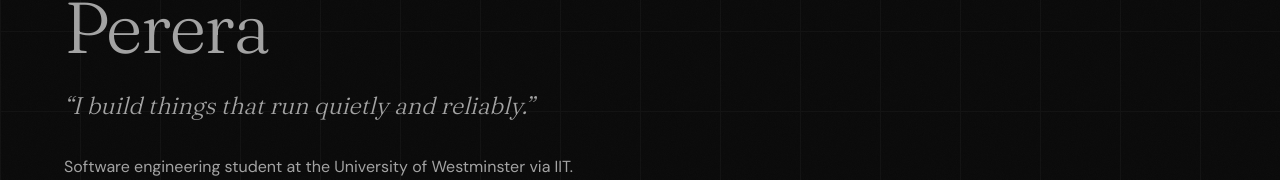
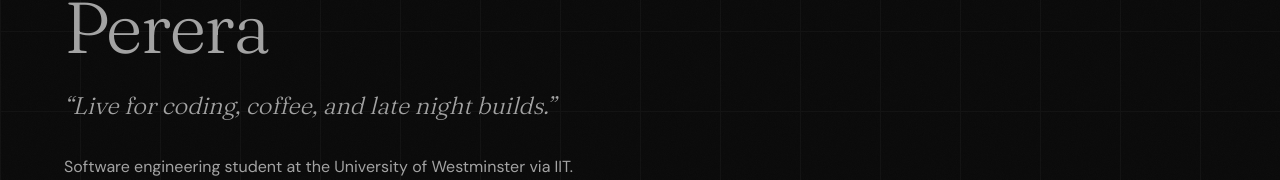
Before and after one commit to erantimothy/Eran-Perera, a Next.js app: page / in a window 1280 px wide. Shown: the part 289-469 px from the top of the page. Built offline with nearby package versions, Linux system fonts and the light colour scheme.

Commit message:
update hero section statement

```diff
--- a/components/Hero.tsx
+++ b/components/Hero.tsx
@@ -75,7 +75,7 @@ export default function Hero() {
           className="font-serif text-xl sm:text-2xl font-light italic mb-8 max-w-xl"
           style={{ color: "var(--foreground-muted)" }}
         >
-          &ldquo;I build things that run quietly and reliably.&rdquo;
+          &ldquo;Live for coding, coffee, and late night builds.&rdquo;
         </motion.p>
 
         {/* Bio */}
```
